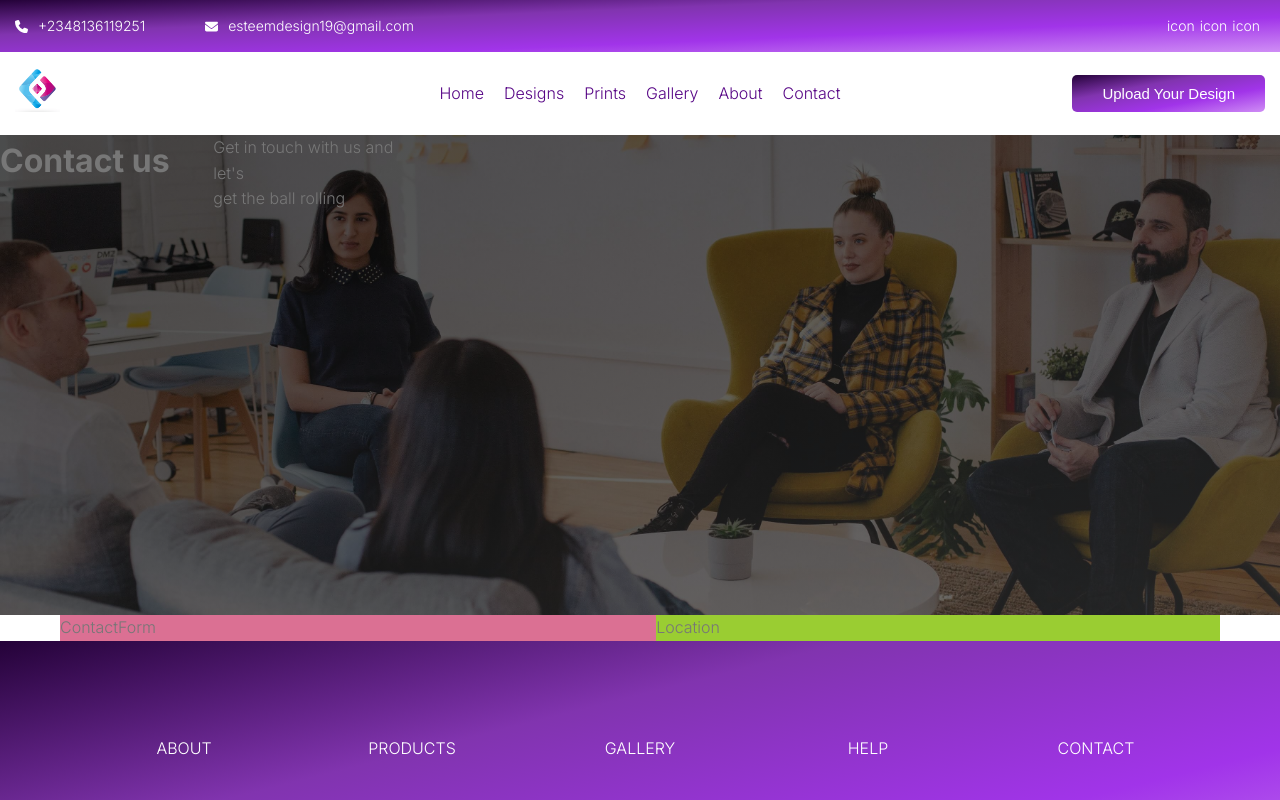
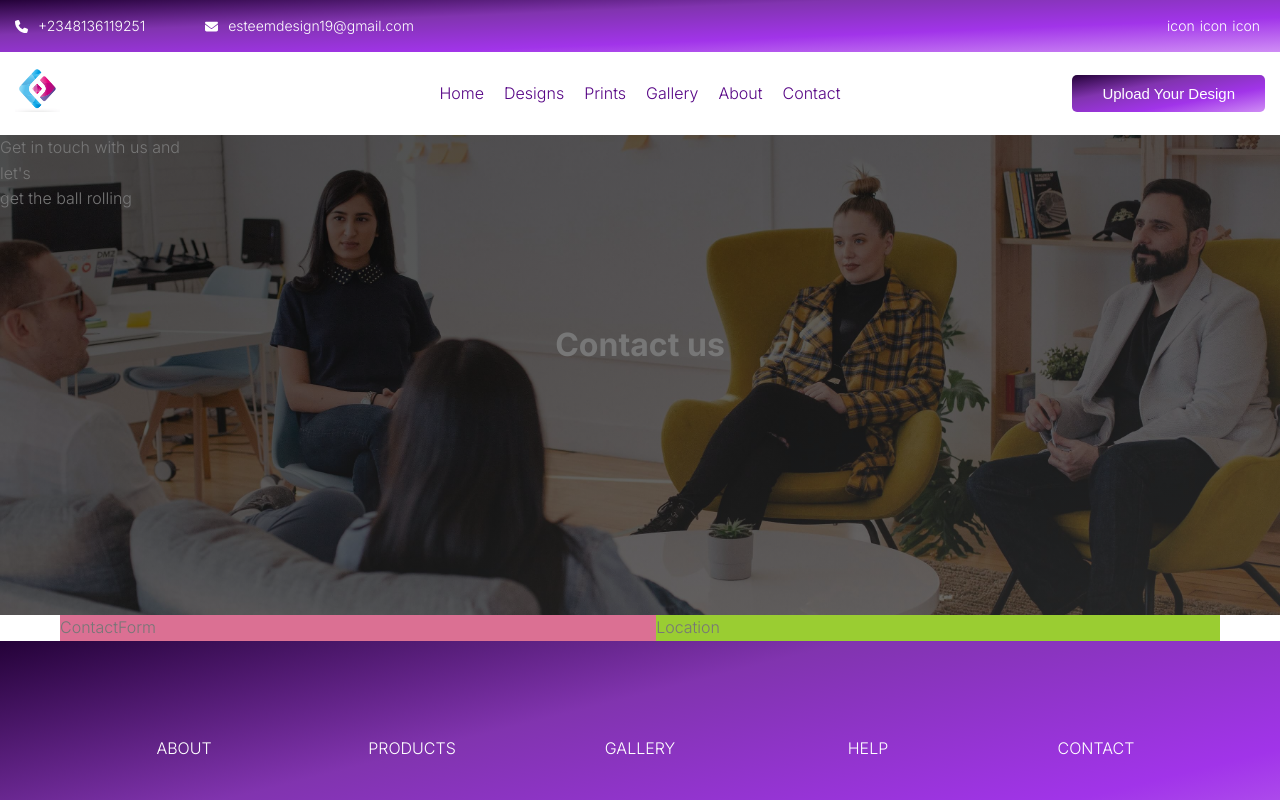
Before and after one commit to esteemayo/next-idesignx, a Next.js app: page /contact in a window 1280 px wide. Shown: the top 800 px of the page. Built offline with nearby package versions, Linux system fonts and the light colour scheme.

Commit message:
fix: add styling

```diff
--- a/src/components/hero/ContactHero.tsx
+++ b/src/components/hero/ContactHero.tsx
@@ -31,7 +31,11 @@ const Header = styled.header`
   background-attachment: fixed;
 `;
 
-const Heading = styled.h1``;
+const Heading = styled.h1`
+  grid-area: 2 / 2 / 3 / span 4;
+  align-self: self-end;
+  justify-self: center;
+`;
 
 const Text = styled.p``;
 
```
